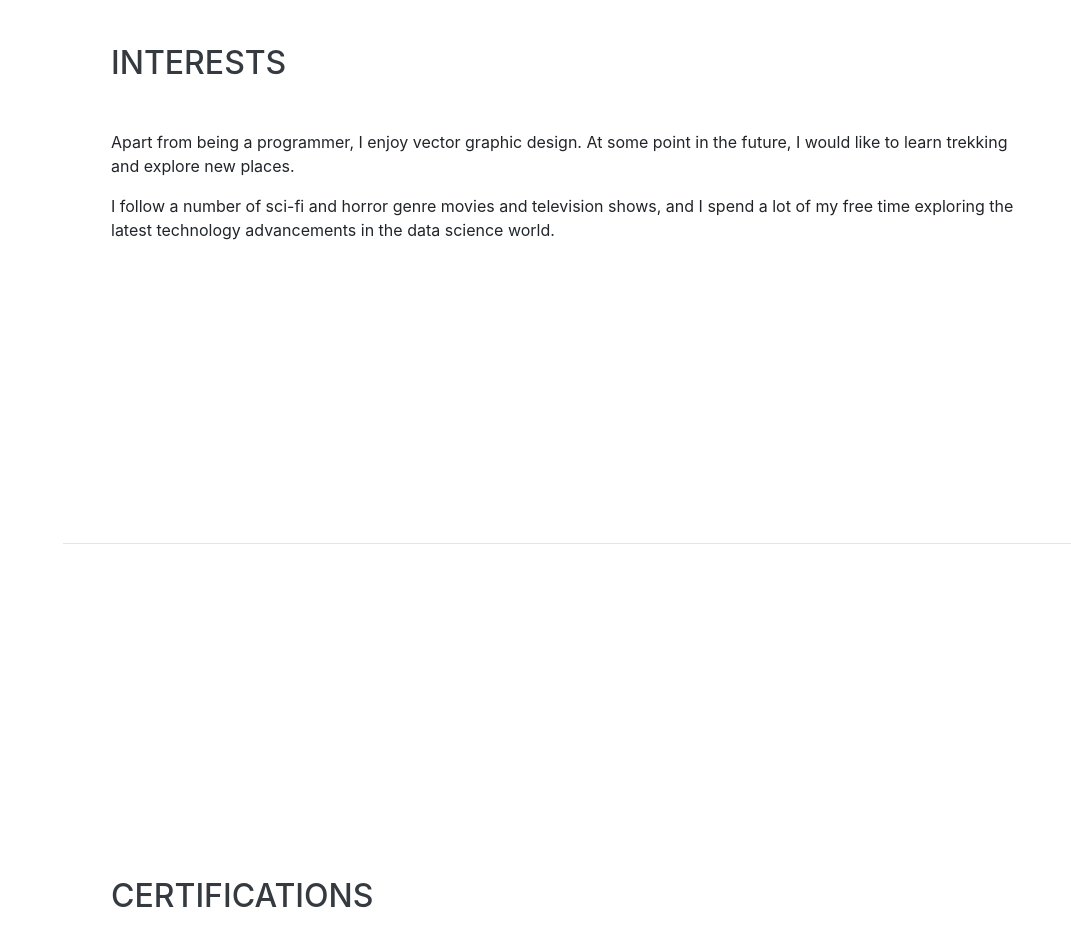
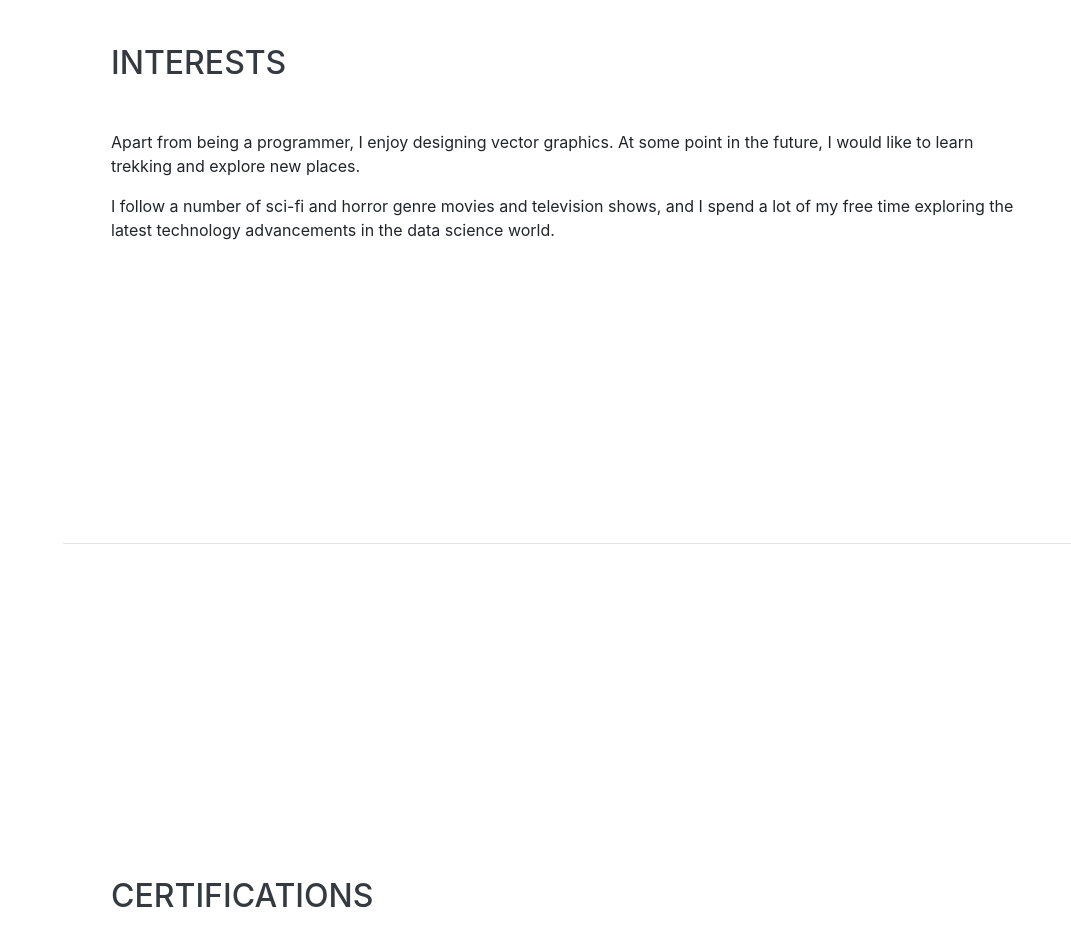
Before and after one commit to n4itik/portfolio, a website with bundled scripts: page index.html in a window 1280 px wide. Shown: the part 2660-3590 px from the top of the page, without its empty margins (209-1280 px from the left). Built offline with nearby package versions, Linux system fonts and the light colour scheme; a web font is replaced by a local one.

Commit message:
Update index.html

```diff
--- a/index.html
+++ b/index.html
@@ -172,7 +172,7 @@
     <section class="resume-section p-3 p-lg-5 d-flex align-items-center" id="interests">
       <div class="w-100">
         <h2 class="mb-5">Interests</h2>
-        <p>Apart from being a programmer, I enjoy vector graphic design. At some point in the future, I would like to learn trekking and explore new places.</p>
+        <p>Apart from being a programmer, I enjoy designing vector graphics. At some point in the future, I would like to learn trekking and explore new places.</p>
         <p class="mb-0">I follow a number of sci-fi and horror genre movies and television shows, and I spend a lot of my free time exploring the latest technology advancements in the data science world.</p>
       </div>
     </section>
```
